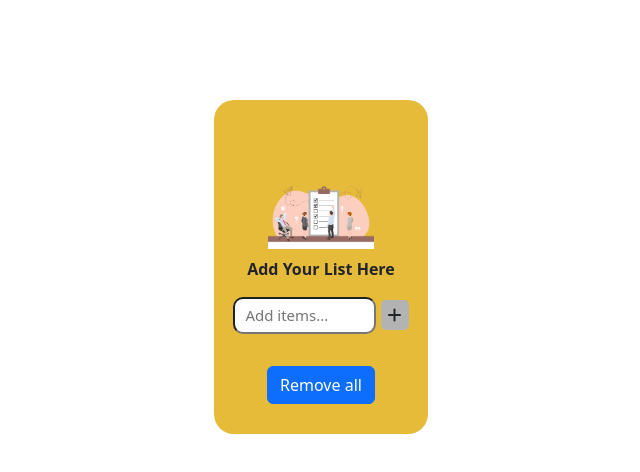
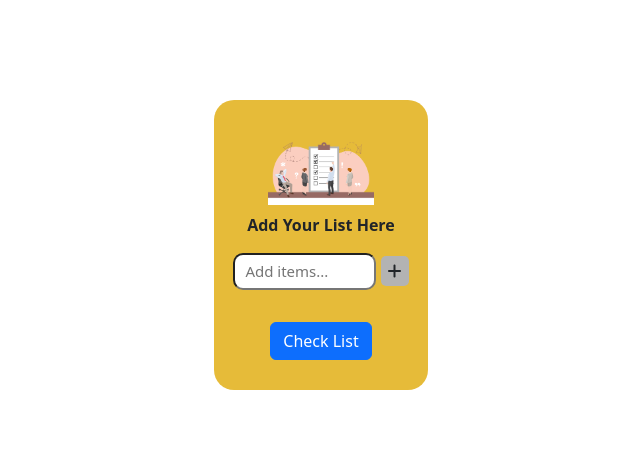
Before and after one commit to anurag730037/ToDo_App, a React (Create React App) app: page / in a window 1280 px wide. Shown: the top 472 px of the page, without its empty margins (319-959 px from the left). Built offline with nearby package versions, Linux system fonts and the light colour scheme.

Commit message:
Update ToDo.jsx

```diff
--- a/src/Component/ToDo.jsx
+++ b/src/Component/ToDo.jsx
@@ -6,6 +6,7 @@ function ToDo() {
   //  input ki value me inputData dal diya or onchahnge pe esla update wala funct me value dal di
   const [inputData, setInputData] = useState("");
   const [items, setItems] = useState([]);
+  const [buttonText, setButtonText] = useState("Check List");
 
   const addItems = () => {
     // jab kuch data Hoga tabhi add hoga
@@ -32,7 +33,7 @@ function ToDo() {
     <>
       <div className="main-div">
         <div className="child-div d-flex flex-column justify-content-center align-items-center col-10 col-md-3 col-lg-2 mx-auto">
-          <div className="d-flex flex-column justify-content-center align-items-center mt-5 ">
+          <div className="d-flex flex-column justify-content-center align-items-center mt-1 ">
             <img src={notes} alt="" className="title_img" />
             <p className="mt-2 fw-bold">Add Your List Here</p>
           </div>
@@ -72,8 +73,13 @@ function ToDo() {
           </div>
 
           <div className="mt-3">
-            <button className="btn btn-primary" onClick={Allclear}>
-              Remove all
+            <button
+              className="btn btn-primary clear-btn"
+              onClick={Allclear}
+              onMouseEnter={() => setButtonText("Remove All")}
+              onMouseLeave={() => setButtonText("Check List")}
+            >
+              {buttonText}
             </button>
           </div>
         </div>
```
